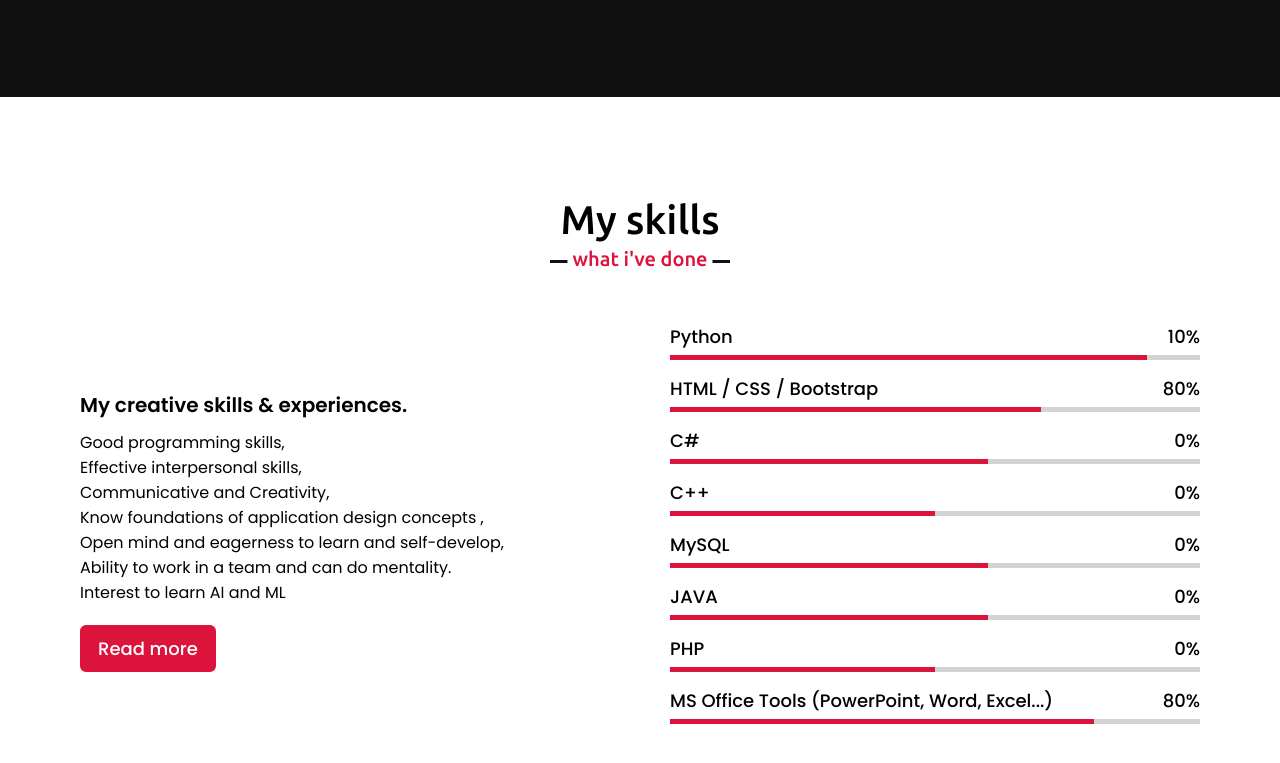
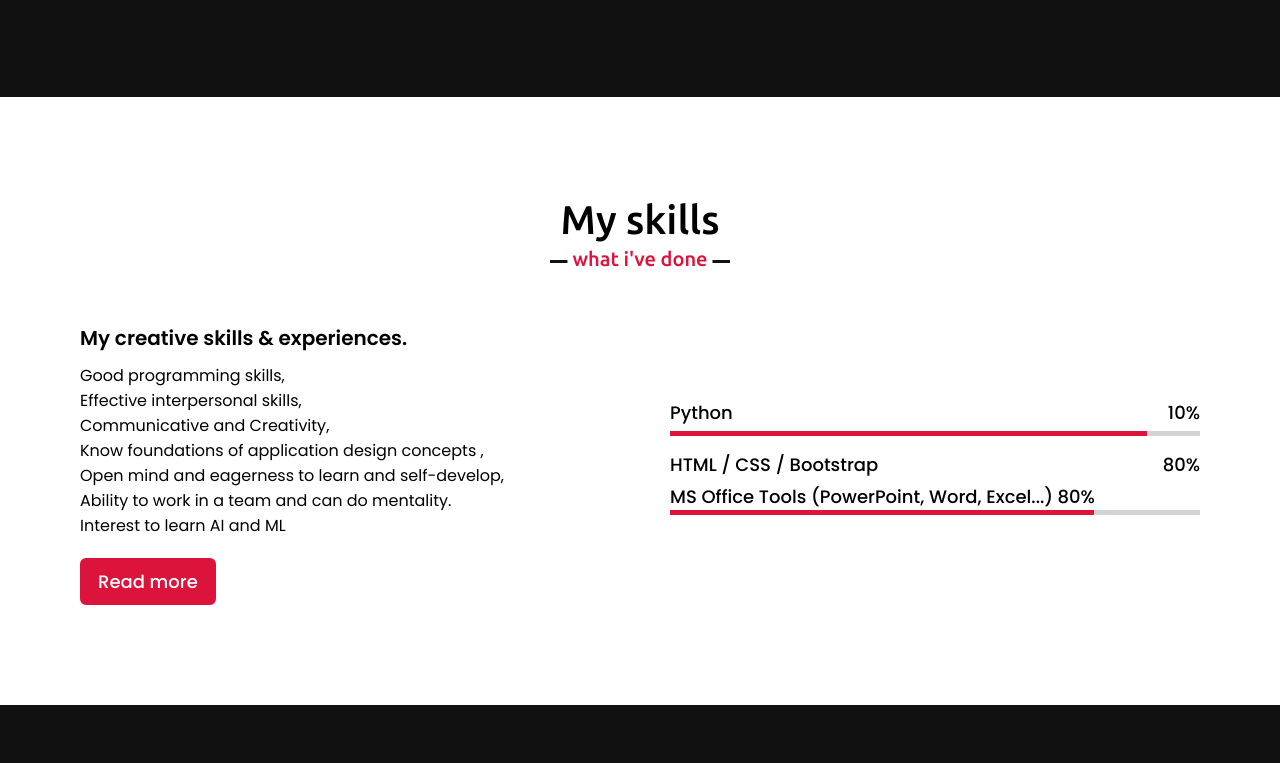
Before and after one commit to BokijonovS/my-portfolio, a plain HTML site: page index.html in a window 1280 px wide. Shown: the part 2013-2776 px from the top of the page. Drawn offline with nearby package versions, Linux system fonts and the light colour scheme.

Commit message:
change main

```diff
--- a/index.html
+++ b/index.html
@@ -152,45 +152,7 @@
                             <span>HTML / CSS / Bootstrap</span>
                             <span>80%</span>
                         </div>
-                        <div class="line html"></div>
-                    </div>
-                    <div class="bars">
-                        <div class="info">
-                            <span>C#</span>
-                            <span>0%</span>
-                        </div>
-                        <div class="line cc"></div>
-                    </div>
-                    <div class="bars">
-                        <div class="info">
-                            <span>C++</span>
-                            <span>0%</span>
-                        </div>
-                        <div class="line php"></div>
-                    </div>
-                    <div class="bars">
-                        <div class="info">
-                            <span>MySQL</span>
-                            <span>0%</span>
-                        </div>
-                        <div class="line mysql"></div>
-                    </div>
-                    <div class="bars">
-                        <div class="info">
-                            <span>JAVA</span>
-                            <span>0%</span>
-                        </div>
-                        <div class="line java"></div>
-                    </div>
-                    <div class="bars">
-                        <div class="info">
-                            <span>PHP</span>
-                            <span>0%</span>
-                        </div>
-                        <div class="line php"></div>
-                    </div>
-                    <div class="bars">
-                        <div class="info">
+                        <div>
                             <span>MS Office Tools (PowerPoint, Word, Excel...)</span>
                             <span>80%</span>
                         </div>
@@ -200,7 +162,6 @@
             </div>
         </div>
     </section>
-
 
 
 
```
